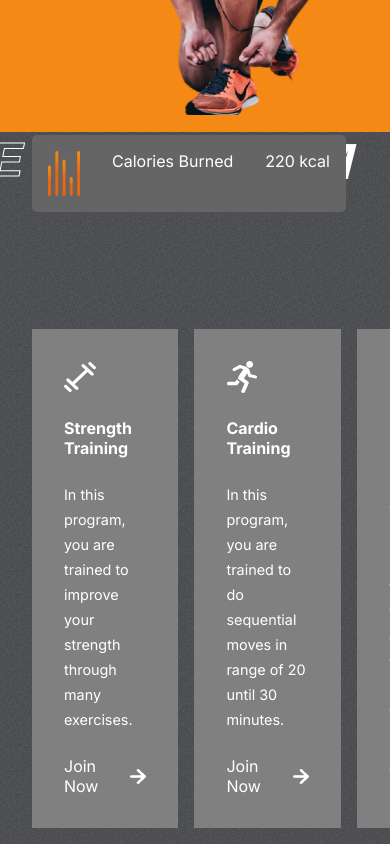
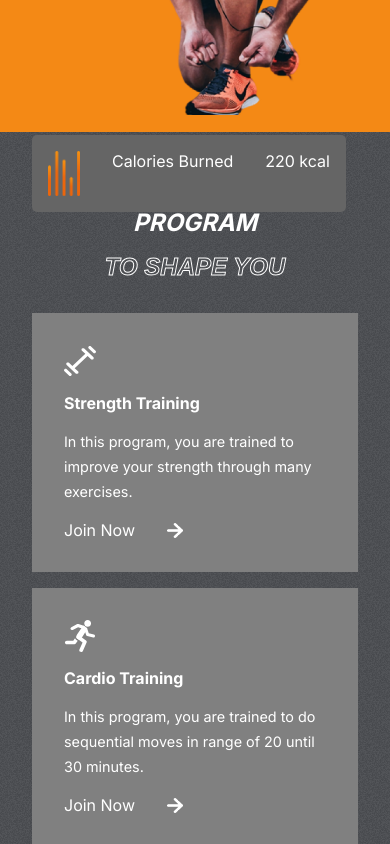
Before and after one commit to Harshu467/GYM, a React (Create React App) app: page / in a window 390 px wide. Shown: the part 840-1684 px from the top of the page. Built offline with nearby package versions, Linux system fonts and the light colour scheme.

Commit message:
Responsive

```diff
--- a/src/Components/Programs/Program.css
+++ b/src/Components/Programs/Program.css
@@ -53,3 +53,17 @@
     background: var(--planCard);
     cursor: pointer;
 }
+@media screen and (max-width:760px) {
+    .programs-header{
+        flex-direction: column;
+        gap: 1rem;
+        align-items: center;
+        justify-content: center;
+        font-size: x-large;
+        margin-top: 2rem;
+    }
+    .program-categories{
+        flex-direction: column;
+
+    }
+}
```
